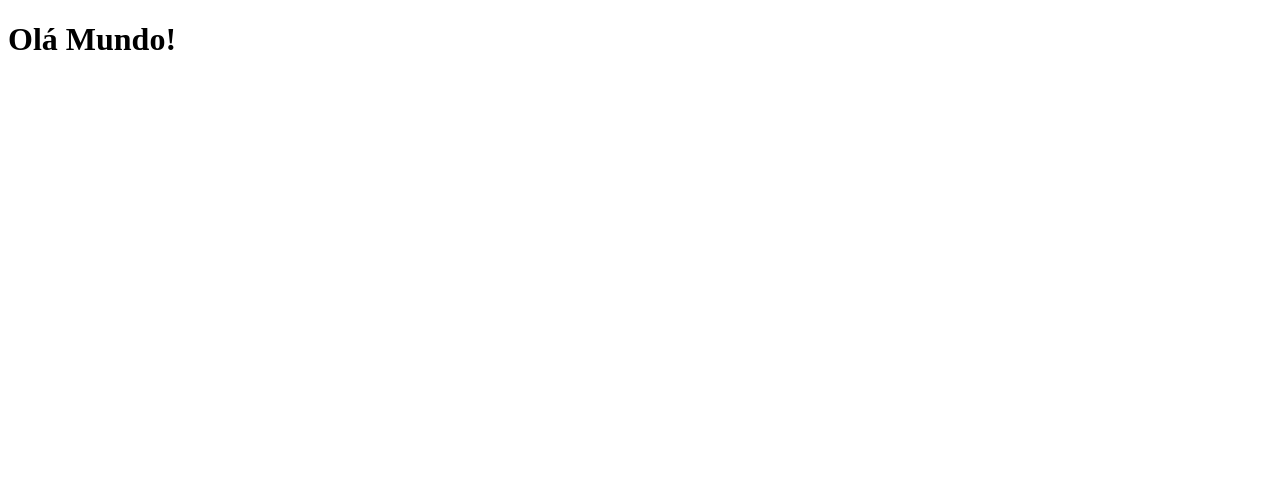
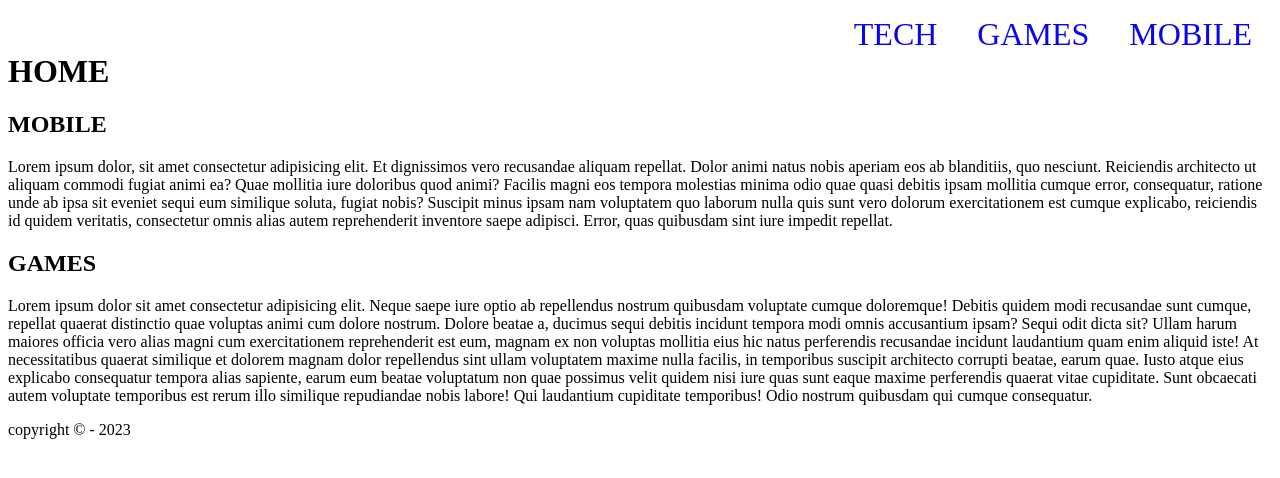
Before and after one commit to Victorfranco96/exemplo-html-G, a plain HTML site: page index.html in a window 1280 px wide. Drawn offline with Linux system fonts and the light colour scheme.

Commit message:
atualização do arquivo html

```diff
--- a/index.html
+++ b/index.html
@@ -4,10 +4,132 @@
         <meta charset="UTF-8">
         <meta http-equiv="X-UA-Compatible" content="IE=edge">
         <meta name="viewport" content="width=device-width", initial-scale="1.0">
-        <title>Document</title>
+        <title>Solução do Exercício</title>
+
+        <style>
+            /*
+                Esse é um comentário em css.
+            */
+
+            /*
+                SELETORES EM CSS
+                Seletores em css pode ser qualquer elemento/tag em HTML.
+                Ex: p, span, div, a, nav, header, etc;
+                Exemplo de utilização: p{}
+                Os seletores são utilizados para que seja aplicado o estilo em cascata ou individualmente.
+                Ex de seletor individual.
+                id
+                <div id="bloco">
+                    DIV
+                </div>
+                O id desta div se tornou um seletor individual.
+                No css para selecionar um id utilizamos o simbolo de #.
+                Ex: #bloco{}
+                Mas temos seletores de classes que podem afetar mais de um elemento do mesmo tipo ou não.
+                Ex: class
+                Exemplo de utilização:
+                <p class="texto">Nome</p>
+                <span class="texto">Turma</span>
+                E no css sendo utilizado:
+                Sendo menos especifico .texto{}
+                Sendo mais especifico p.texto{}
+                Sendo mais especifico span.texto{}
+                Bloco do CSS
+                seletor + bloco de declaração + propriedade + valor
+                .{
+                    propiedade :valor;
+                }
+                #nome{
+                    propriedade : valor;
+                }
+            */
+
+            /*Colocando o menu em linha*/
+            #menu {
+                background-color: #0905f1;
+
+            }
+
+            #menu>li {
+                display: inline;
+                float: right;
+                padding: 0 20px 0 20px;
+
+            }
+
+            #menu>li a {
+                text-decoration: none;
+                color: #0905f1;
+                font-size: 32px;
+            }
+
+            #menu>li a:hover {
+                background-color: #0905f1;
+                color: #fff;
+            }
+
+            header {
+                clear: both;
+            }
+        </style>
+
+    </head>
     </head>
     <body>
-        <h1>Olá Mundo!</h1>
+
+<body>
+    <!-- div, nav, ul, li, header,h1 -->
+
+    <div class="container">
+        <nav>
+            <ul id="menu">
+                <li><a href="./mobile.html">MOBILE</a></li>
+                <li><a href="./games.html">GAMES</a></li>
+                <li><a href="./tech.html">TECH</a></li>
+            </ul>
+        </nav>
+
+        <header>
+            <h1>HOME</h1>
+        </header>
+
+        <!-- section,h2,p,footer,p -->
+        <section>
+            <h2>MOBILE</h2>
+            <p>Lorem ipsum dolor, sit amet consectetur adipisicing elit. Et dignissimos vero recusandae aliquam
+                repellat. Dolor animi natus nobis aperiam eos ab blanditiis, quo nesciunt. Reiciendis architecto ut
+                aliquam commodi fugiat animi ea? Quae mollitia iure doloribus quod animi? Facilis magni eos tempora
+                molestias minima odio quae quasi debitis ipsam mollitia cumque error, consequatur, ratione unde ab ipsa
+                sit eveniet sequi eum similique soluta, fugiat nobis? Suscipit minus ipsam nam voluptatem quo laborum
+                nulla quis sunt vero dolorum exercitationem est cumque explicabo, reiciendis id quidem veritatis,
+                consectetur omnis alias autem reprehenderit inventore saepe adipisci. Error, quas quibusdam sint iure
+                impedit repellat.</p>
+
+            <h2>GAMES</h2>
+            <p>Lorem ipsum dolor sit amet consectetur adipisicing elit. Neque saepe iure optio ab repellendus
+                nostrum quibusdam voluptate cumque doloremque! Debitis quidem modi recusandae sunt cumque, repellat
+                quaerat distinctio quae voluptas animi cum dolore nostrum. Dolore beatae a, ducimus sequi debitis
+                incidunt tempora modi omnis accusantium ipsam? Sequi odit dicta sit? Ullam harum maiores officia
+                vero alias magni cum exercitationem reprehenderit est eum, magnam ex non voluptas mollitia eius hic
+                natus perferendis recusandae incidunt laudantium quam enim aliquid iste! At necessitatibus quaerat
+                similique et dolorem magnam dolor repellendus sint ullam voluptatem maxime nulla facilis, in
+                temporibus suscipit architecto corrupti beatae, earum quae. Iusto atque eius explicabo consequatur
+                tempora alias sapiente, earum eum beatae voluptatum non quae possimus velit quidem nisi iure quas
+                sunt eaque maxime perferendis quaerat vitae cupiditate. Sunt obcaecati autem voluptate temporibus
+                est rerum illo similique repudiandae nobis labore! Qui laudantium cupiditate temporibus! Odio
+                nostrum quibusdam qui cumque consequatur.</p>
+
+        </section>
+
+
+        <footer>
+            <p>copyright &copy - 2023</p>
+        </footer>
+
+    </div>
+
+</body>
+
     </body>
 
 
```
